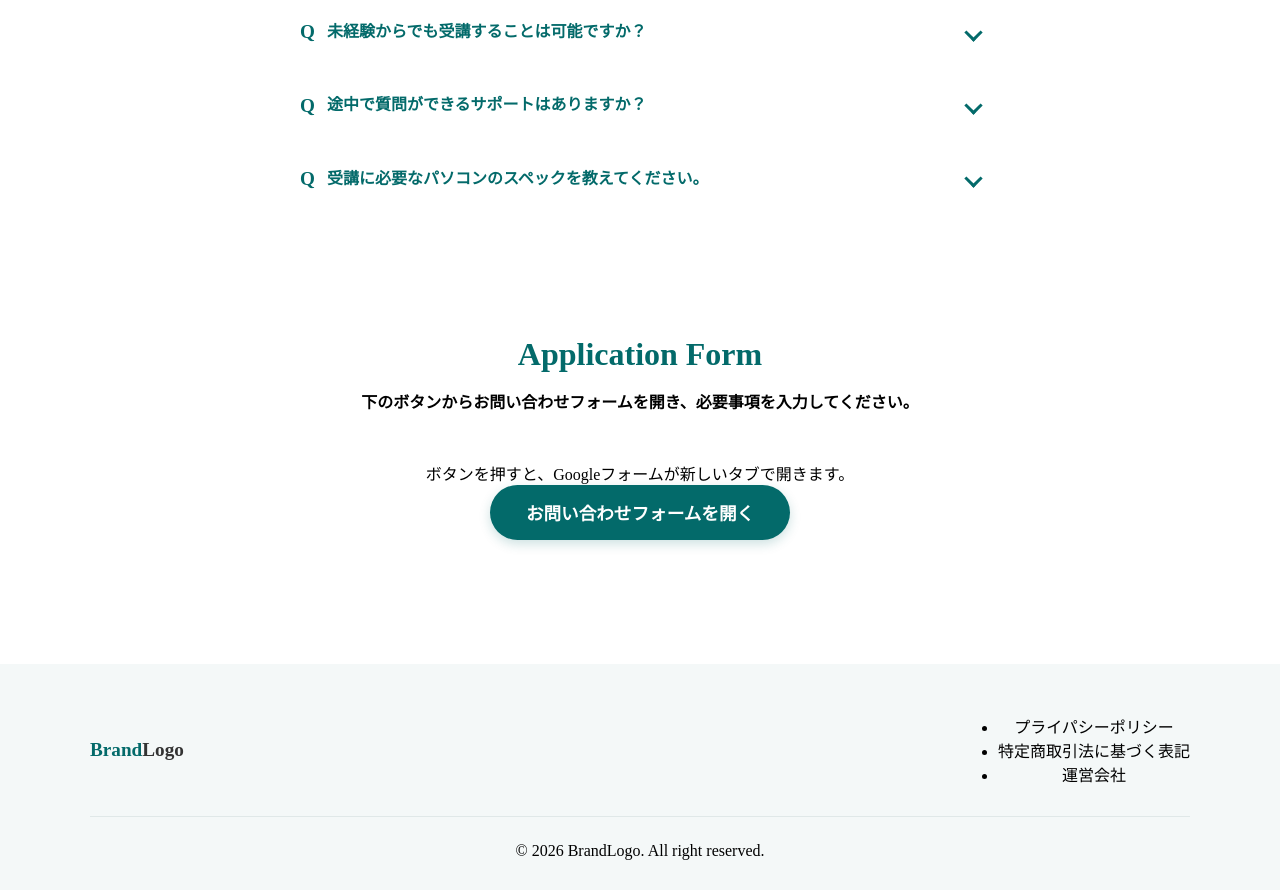
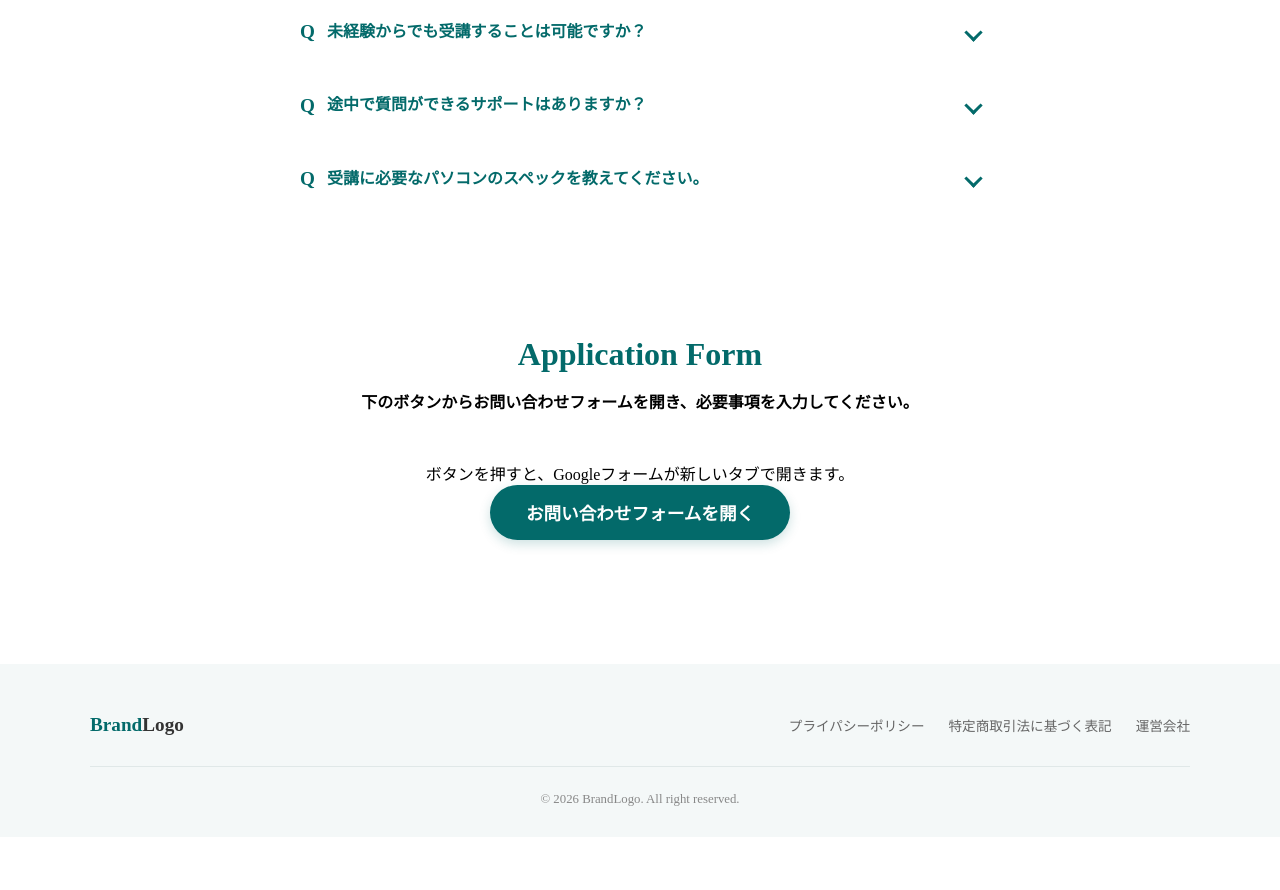
Before and after one commit to min772279110-stack/footer1, a plain HTML site: page index.html in a window 1280 px wide. Shown: the part 3696-4586 px from the top of the page. After the commit the page ends 4533 px from the top, so only its background shows below. Drawn offline with Linux system fonts and the light colour scheme.

Commit message:
Update style.css

```diff
--- a/style.css
+++ b/style.css
@@ -834,7 +834,30 @@ a {
     color: #036a6a;
 }
 /* WEB-DAY22_Code */
-
+.footer-links {
+    display: flex;
+    gap: 24px;
+    list-style: none;
+    margin: 0;
+    padding: 0;
+}
+.footer-links a {
+    text-decoration: none;
+    color: #666666;
+    font-size: 0.85rem;
+    transition: color 0.3 ease;
+}
+.footer-link a: hover {
+    color: #036a6a;
+}
+.footer-bottom {
+    text-align: center;
+}
+.copyright {
+    margin: 0;
+    font-size: 0.8rem;
+    color: #888888;
+}
 
 /* ==========================================
  ▲▲▲▲▲  Footer（フッター）　▲▲▲▲
```
